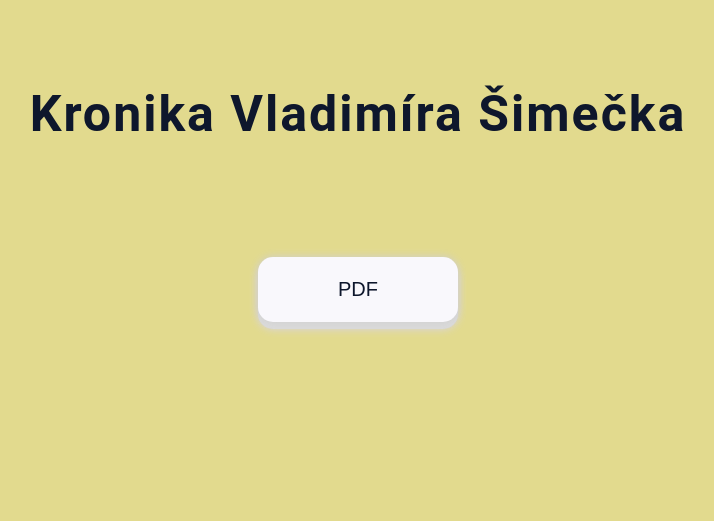
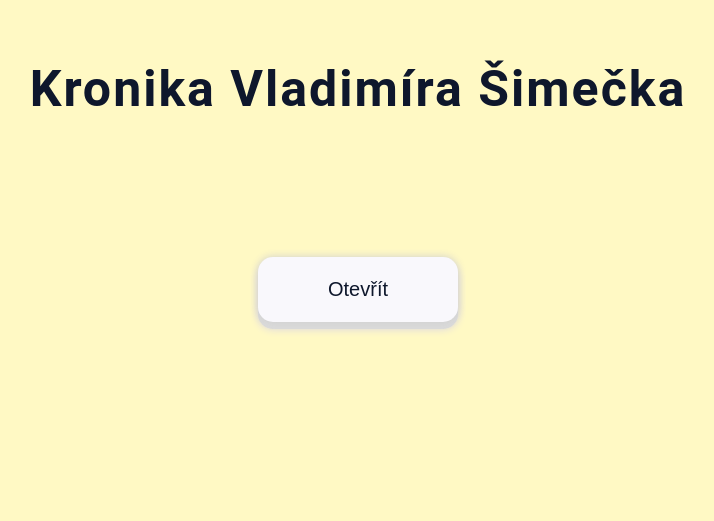
Before and after one commit to simecekkronika/simecekkronika, a plain HTML site: page index.html in a window 1280 px wide. Shown: the part 111-632 px from the top of the page, without its empty margins (282-996 px from the left). Drawn offline with Linux system fonts and the light colour scheme.

Commit message:
Add files via upload

```diff
--- a/index.html
+++ b/index.html
@@ -15,7 +15,7 @@
     <title>Vladimír Šimeček</title>
 </head>
 <body>
-    <center><button id="foot"><button class="button-os"><a href="/Kronika Vladimir Simecek.pdf">PDF</a></button></button></center>
+    <center><button id="foot"><button class="button-os"><a href="/Kronika Vladimir Simecek.pdf">Otevřít</a></button></button></center>
     <center><h1>Kronika Vladimíra Šimečka</h1></center>
 </body>
 
--- a/style.css
+++ b/style.css
@@ -10,7 +10,7 @@ body {
   display: flex;
   justify-content: center;
   align-items: center;
-  background-color: rgb(226, 218, 142);
+  background-color: rgb(255, 249, 196);
 }
 
 button{
@@ -18,6 +18,7 @@ button{
   border-radius: 15px;
   box-shadow: 0 0 8px rgb(207, 207, 207);
   cursor: pointer;
+  font-style: bold;
 }
 
 button:hover{
@@ -26,6 +27,7 @@ button:hover{
   border-radius: 15px;
   box-shadow: inset 0 0 8px #f9f8fc;
   cursor: pointer;
+  font-style: bold;
   }
 
   #foot{
@@ -88,5 +90,5 @@ button:hover{
     font-size: 50px;
     letter-spacing: 2px;
     font-weight: bold;
-    margin-bottom: 350px;
+    margin-bottom: 400px;
 }
```
